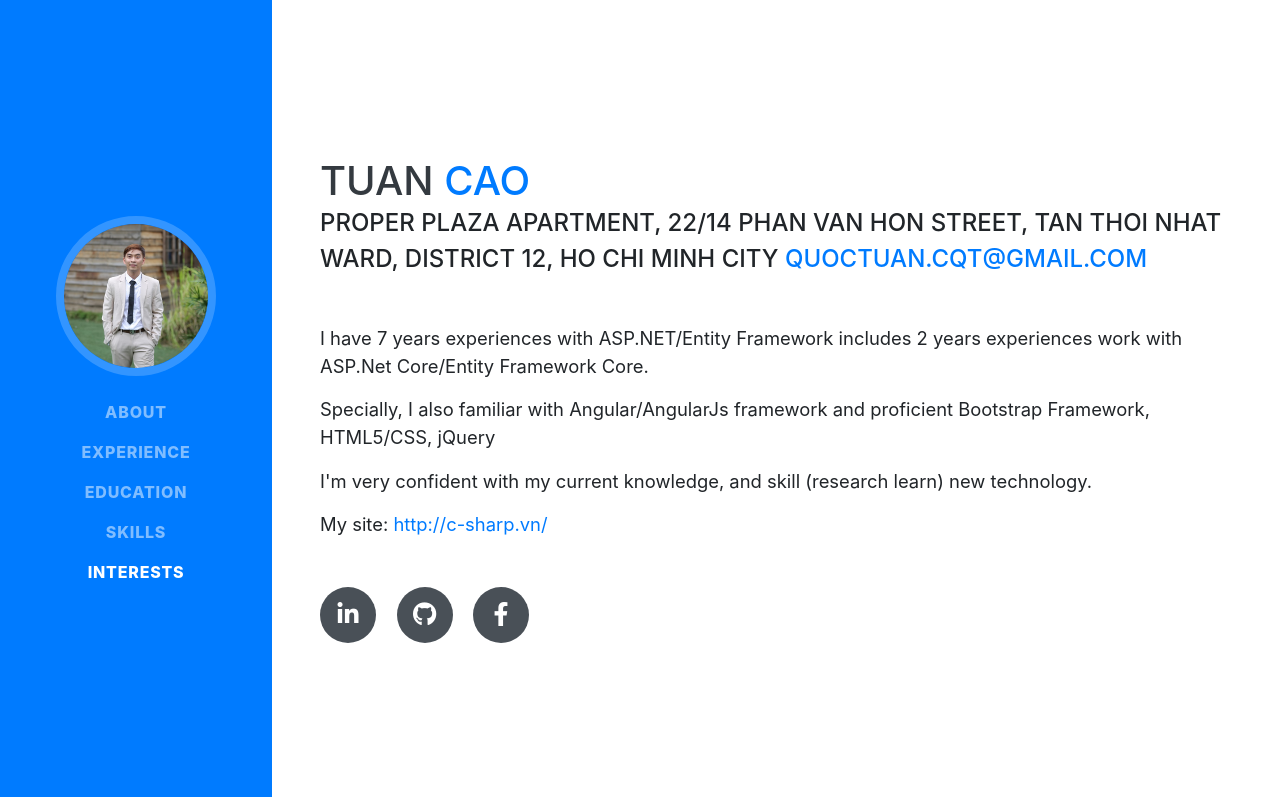
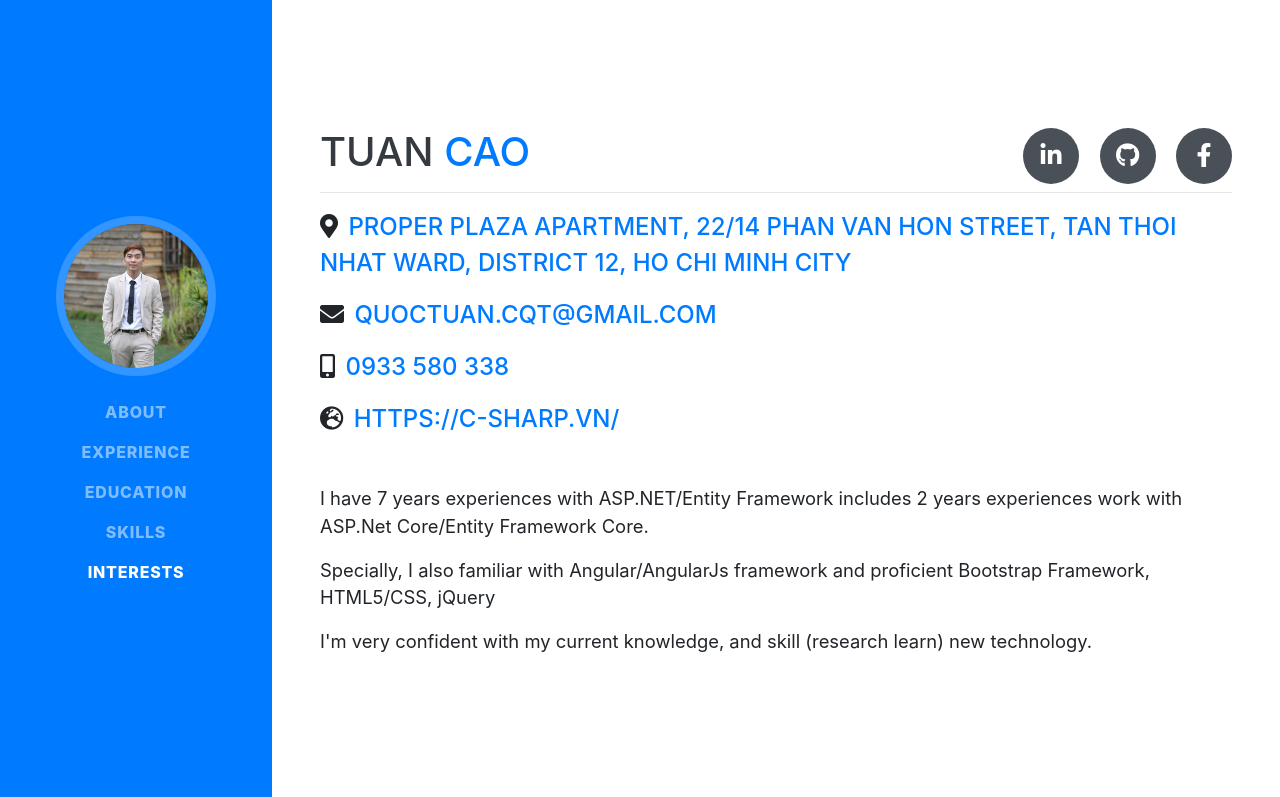
Before and after one commit to quoctuancqt/quoctuancqt.github.io, a website with bundled scripts: page index.html in a window 1280 px wide. Shown: the top 797 px of the page. Built offline with nearby package versions, Linux system fonts and the light colour scheme; a web font is replaced by a local one.

Commit message:
Update layout.

```diff
--- a/index.html
+++ b/index.html
@@ -61,13 +61,31 @@
   <div class="container-fluid p-0">
 
     <section class="resume-section p-3 p-lg-5 d-flex align-items-center" id="about">
-      <div class="w-100">
+      <div class="w-100" style="position: relative;">
         <h1 class="mb-0">Tuan
           <span class="text-primary">Cao</span>
         </h1>
-        <div class="subheading mb-5">Proper Plaza Apartment, 22/14 Phan Van Hon Street, Tan Thoi Nhat Ward, District 12,
-          Ho Chi Minh City
-          <a href="mailto:quoctuan.cqt@gmail.com">quoctuan.cqt@gmail.com</a>
+        <div class="social-icons mb-5" style="position: absolute;top:0;right:0;">
+            <a href="https://www.linkedin.com/in/tuan-cao-quoc-5a789a12a/" target="_blank">
+              <i class="fab fa-linkedin-in"></i>
+            </a>
+            <a href="https://github.com/quoctuancqt" target="_blank">
+              <i class="fab fa-github"></i>
+            </a>
+            <!-- <a href="#">
+              <i class="fab fa-twitter"></i>
+            </a> -->
+            <a href="https://www.facebook.com/quoctuan.cqt" target="_blank">
+              <i class="fab fa-facebook-f"></i>
+            </a>
+          </div>
+        <hr/>
+        <div class="subheading mb-5">
+          <p><i class="fas fa-map-marker-alt mr-1"></i> <a href="https://www.google.com/maps/place/C%C4%82N+H%E1%BB%98+PROSPER+PLAZA/@10.8301584,106.6182709,15z/data=!4m2!3m1!1s0x0:0xe8feb99fe16397f1?sa=X&ved=2ahUKEwi2wqzTyJ3jAhWMBKYKHWsYCFoQ_BIwDHoECAwQCA">
+            Proper Plaza Apartment, 22/14 Phan Van Hon Street, Tan Thoi Nhat Ward, District 12, Ho Chi Minh City </a></p>
+          <P><i class="fas fa-envelope mr-1"></i> <a href="mailto:quoctuan.cqt@gmail.com">quoctuan.cqt@gmail.com</a></P>
+          <p><i class="fas fa-mobile-alt mr-1"></i> <a href="#">0933 580 338</a></p>
+          <p><i class="fas fa-globe-europe mr-1"></i> <a href="https://c-sharp.vn/" target="_blank">https://c-sharp.vn/</a></p>
         </div>
         <p class="lead">
           I have 7 years experiences with ASP.NET/Entity Framework includes 2 years experiences work with ASP.Net
@@ -80,23 +98,6 @@
         <p class="lead">
           I'm very confident with my current knowledge, and skill (research learn) new technology.
         </p>
-        <p class="lead mb-5">
-          My site: <a href="http://c-sharp.vn/">http://c-sharp.vn/</a>
-        </p>
-        <div class="social-icons">
-          <a href="https://www.linkedin.com/in/tuan-cao-quoc-5a789a12a/">
-            <i class="fab fa-linkedin-in"></i>
-          </a>
-          <a href="https://github.com/quoctuancqt">
-            <i class="fab fa-github"></i>
-          </a>
-          <!-- <a href="#">
-            <i class="fab fa-twitter"></i>
-          </a> -->
-          <a href="https://www.facebook.com/quoctuan.cqt">
-            <i class="fab fa-facebook-f"></i>
-          </a>
-        </div>
       </div>
     </section>
 
@@ -183,16 +184,20 @@
         <div class="subheading mb-3">Additional Programming Languages</div>
         <ul class="list-inline dev-icons">
           <li class="list-inline-item">
-            <i class="fab fa-html5"></i>
+            <!-- <i class="fab fa-html5"></i> -->
+            <img src="https://cdn-images-1.medium.com/max/1600/1*8igvlMBBw3702wKOQo5BwQ.png" width="50"/>
           </li>
           <li class="list-inline-item">
-            <i class="fab fa-css3-alt"></i>
+            <!-- <i class="fab fa-css3-alt"></i> -->
+            <img src="https://i1.wp.com/appliedparticletechnology.com/wp-content/uploads/2016/03/css-logo.png?fit=500%2C500&ssl=1" width="50" />
           </li>
           <li class="list-inline-item">
-            <i class="fab fa-js-square"></i>
+            <!-- <i class="fab fa-js-square"></i> -->
+            <img src="https://i1.wp.com/theicom.org/wp-content/uploads/2016/03/js-logo.png?fit=500%2C500&ssl=1" width="50" />
           </li>
           <li class="list-inline-item">
-            <i class="fab fa-angular"></i>
+            <!-- <i class="fab fa-angular"></i> -->
+            <img src="https://upload.wikimedia.org/wikipedia/commons/thumb/c/cf/Angular_full_color_logo.svg/1200px-Angular_full_color_logo.svg.png" width="50" />
           </li>
         </ul>
 
```
